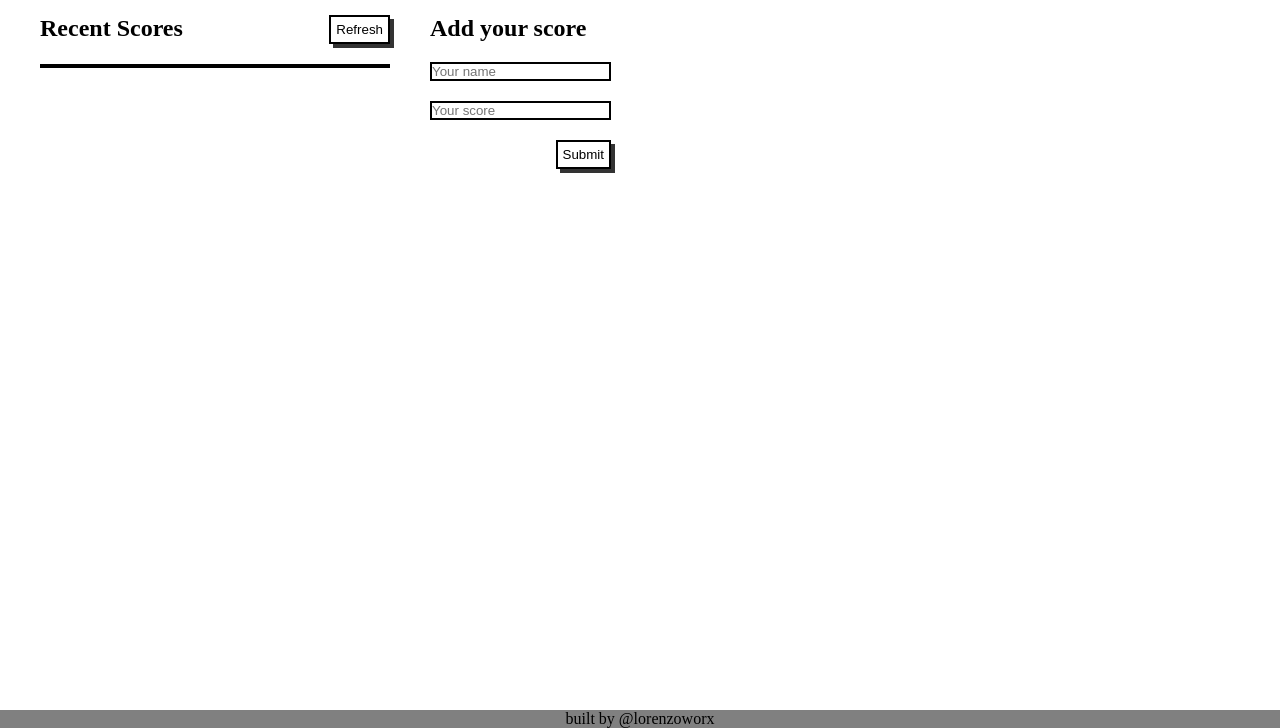
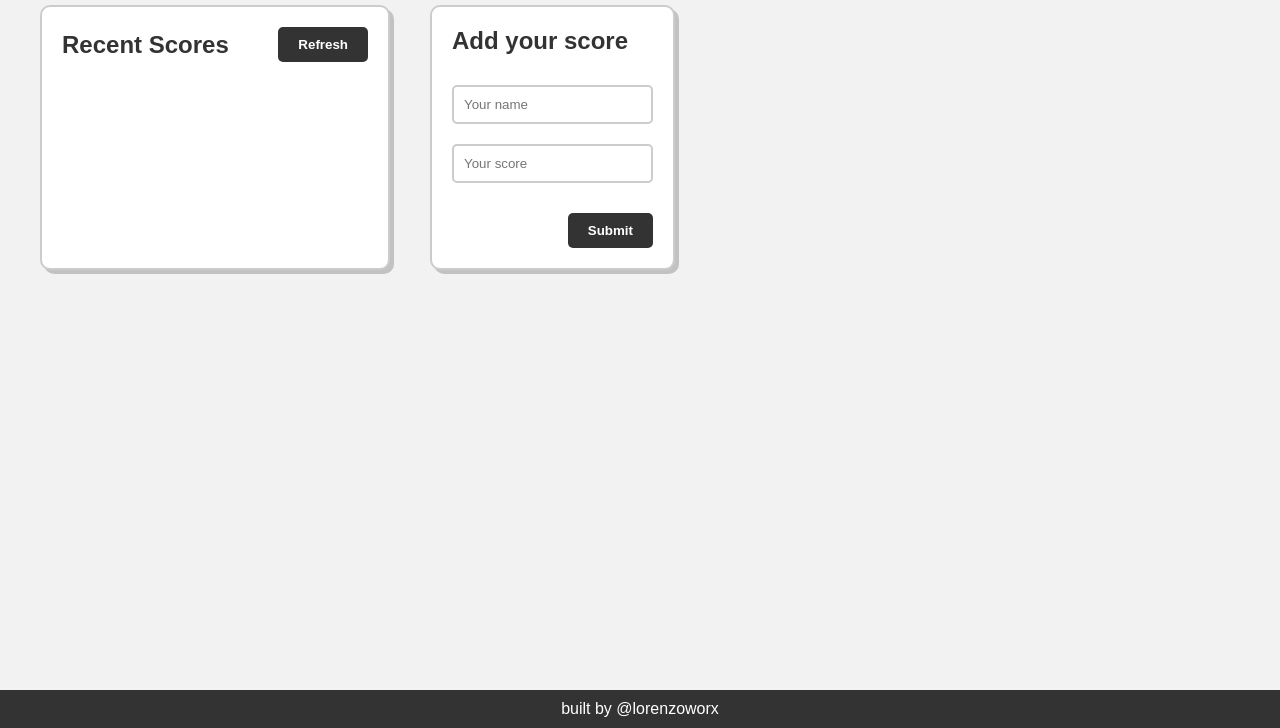
Before and after one commit to lorenzoworx/asyncLeaderboard, a website built with webpack: page src/index.html in a window 1280 px wide. Shown: the part 72-800 px from the top of the page. Built offline with nearby package versions, Linux system fonts and the light colour scheme; no server answers.

Commit message:
Add styles for leaderboard

```diff
--- a/src/style.css
+++ b/src/style.css
@@ -5,20 +5,28 @@
 }
 
 body {
-  display: flex;
-  flex-direction: column;
-  padding-top: 20px;
-  gap: 30px;
+  background-color: #f2f2f2;
+  font-family: Arial, sans-serif;
+  color: #333;
 }
 
 .h1Container {
   padding-left: 20px;
+  background-color: #333;
+}
+
+h1 {
+  color: #fff;
+  font-size: 2rem;
+  font-weight: bold;
+  padding: 10px;
 }
 
 #mainArea {
   display: flex;
   gap: 40px;
   padding-left: 40px;
+  margin-top: 20px;
 }
 
 #listSection {
@@ -26,53 +34,89 @@ body {
   flex-direction: column;
   width: 350px;
   gap: 20px;
+  background-color: #fff;
+  border: 2px solid #ccc;
+  border-radius: 10px;
+  padding: 20px;
+  box-shadow: 4px 4px rgba(0, 0, 0, 0.2);
 }
 
 #listHead {
   display: flex;
   justify-content: space-between;
+  align-items: center;
+  margin-bottom: 10px;
 }
 
 #leaderList {
   list-style: none;
-  border: 2px solid black;
+}
+
+#leaderList li {
+  padding: 10px;
+  border-bottom: 1px solid #ccc;
+}
+
+#leaderList li:last-child {
+  border: none;
 }
 
 #leaderList li:nth-child(odd) {
-  background-color: white;
-}
-
-#leaderList li:nth-child(even) {
-  background-color: #f0f0f0;
+  background-color: #f9f9f9;
 }
 
 #leaderForm {
   display: flex;
   flex-direction: column;
   gap: 20px;
+  background-color: #fff;
+  border: 2px solid #ccc;
+  border-radius: 10px;
+  padding: 20px;
+  box-shadow: 4px 4px rgba(0, 0, 0, 0.2);
+}
+
+#leaderForm h2 {
+  margin-bottom: 10px;
 }
 
 .inp {
-  border: 2px solid black;
+  border: 2px solid #ccc;
+  padding: 10px;
+  border-radius: 5px;
 }
 
 .addScore {
   display: flex;
   justify-content: flex-end;
+  margin-top: 10px;
 }
 
 footer {
   display: flex;
   justify-content: center;
-  background-color: grey;
+  background-color: #333;
   position: fixed;
   bottom: 0;
   width: 100vw;
 }
 
+footer p {
+  color: #fff;
+  padding: 10px;
+}
+
 .btn {
-  padding: 5px;
-  border: 2px solid black;
-  background-color: white;
-  box-shadow: 4px 4px rgba(0, 0, 0, 0.8);
+  padding: 10px 20px;
+  border: none;
+  background-color: #333;
+  color: #fff;
+  border-radius: 5px;
+  font-weight: bold;
+  cursor: pointer;
+  transition: background-color 0.2s ease-in-out;
 }
+
+.btn:hover {
+  background-color: #444;
+}
```
